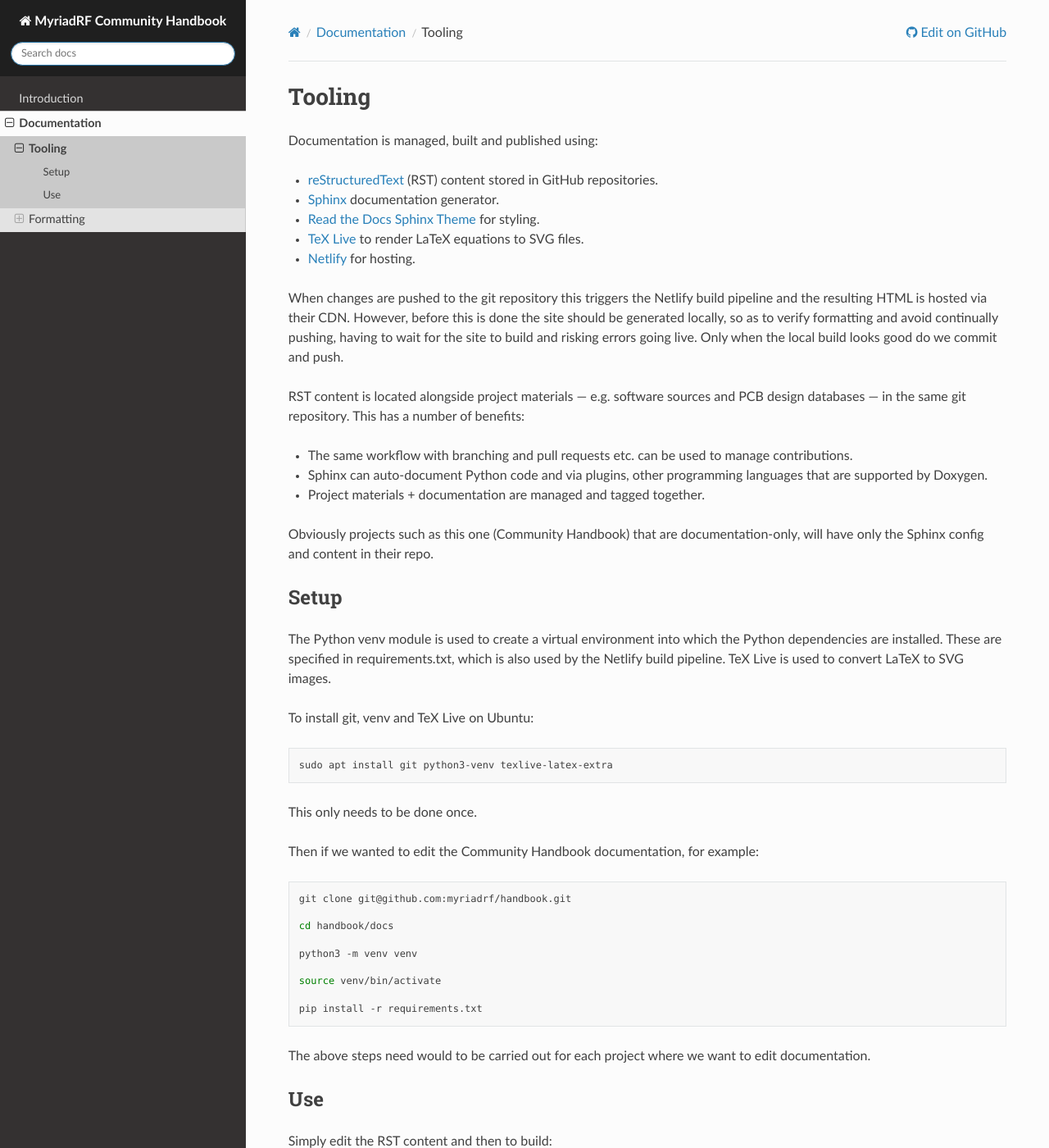
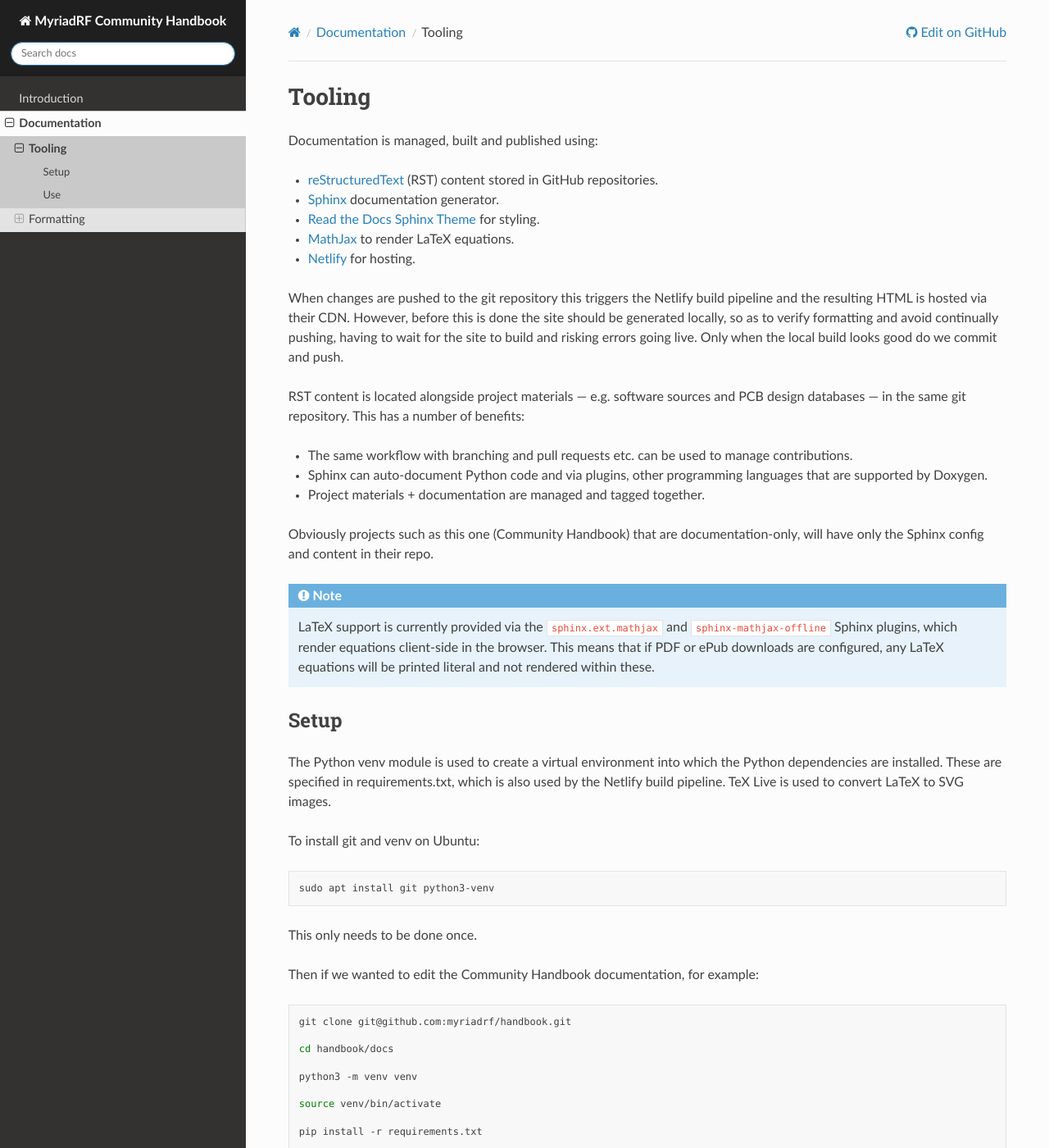
Before and after one commit to myriadrf/handbook, a Sphinx documentation site: the page built from docs/documentation/tooling.rst, in a window 1280 px wide and 1400 px high. Shown: the whole window at 82% size. Built offline with Sphinx 7.4.7 and the Read the Docs theme 2.0.0, drawn with Linux system fonts in a browser that asks for light colours; formulas are drawn with MathJax 3.

Commit message:
No LaTeX in Netlify build image, hence switched from imgmath to mathjax plugin.

```diff
--- a/docs/conf.py
+++ b/docs/conf.py
@@ -36,7 +36,8 @@
 extensions = [
     'sphinx.ext.autosectionlabel',
     'sphinx.ext.intersphinx',
-    'sphinx.ext.imgmath',
+    'sphinx.ext.mathjax',
+    'sphinx-mathjax-offline',
     'sphinx_rtd_theme'
 ]
 
@@ -70,10 +71,12 @@
 autosectionlabel_prefix_document = True
 
 # Generate SVG format images from LaTeX math embedded in RST documents.
-imgmath_image_format = 'svg'
+#imgmath_image_format = 'svg'
 
 # Default size of 12pt for equations is a bit small.
-imgmath_font_size = 16
+#imgmath_font_size = 16
+
+#mathjax_path = 'https://cdn.jsdelivr.net/npm/mathjax@2/MathJax.js?config=TeX-AMS-MML_HTMLorMML'
 
 # -- Options for HTML output -------------------------------------------------
 
--- a/docs/documentation/tooling.rst
+++ b/docs/documentation/tooling.rst
@@ -6,7 +6,7 @@
 * `reStructuredText`_ (RST) content stored in GitHub repositories.
 * `Sphinx`_ documentation generator.
 * `Read the Docs Sphinx Theme`_ for styling.
-* `TeX Live`_ to render LaTeX equations to SVG files.
+* `MathJax`_ to render LaTeX equations.
 * `Netlify`_ for hosting.
 
 When changes are pushed to the git repository this triggers the Netlify build
@@ -28,6 +28,12 @@
 Obviously projects such as this one (Community Handbook) that are
 documentation-only, will have only the Sphinx config and content in their repo.
 
+.. note::
+   LaTeX support is currently provided via the ``sphinx.ext.mathjax`` and
+   ``sphinx-mathjax-offline`` Sphinx plugins, which render equations client-side
+   in the browser. This means that if PDF or ePub downloads are configured,
+   any LaTeX equations will be printed literal and not rendered within these.
+
 Setup
 -----
 
@@ -36,11 +42,11 @@
 is also used by the Netlify build pipeline. TeX Live is used to convert LaTeX to
 SVG images.
 
-To install git, venv and TeX Live on Ubuntu:
+To install git and venv on Ubuntu:
 
 .. code-block:: bash
 
-    sudo apt install git python3-venv texlive-latex-extra
+    sudo apt install git python3-venv
 
 This only needs to be done once.
 
@@ -93,5 +99,5 @@
 .. _reStructuredText: https://www.sphinx-doc.org/en/master/usage/restructuredtext/basics.html
 .. _Sphinx: https://www.sphinx-doc.org
 .. _Read the Docs Sphinx theme: https://sphinx-rtd-theme.readthedocs.io/en/stable/
-.. _TeX Live: https://www.tug.org/texlive/
+.. _MathJax: https://www.mathjax.org/
 .. _Netlify: https://www.netlify.com/
--- a/docs/requirements.txt
+++ b/docs/requirements.txt
@@ -8,12 +8,13 @@
 Jinja2==3.0.1
 MarkupSafe==2.0.1
 packaging==21.0
-Pygments==2.9.0
+Pygments==2.10.0
 pyparsing==2.4.7
 pytz==2021.1
 requests==2.26.0
 snowballstemmer==2.1.0
 Sphinx==4.1.2
+sphinx-mathjax-offline==0.0.1
 sphinx-rtd-theme==0.5.2
 sphinxcontrib-applehelp==1.0.2
 sphinxcontrib-devhelp==1.0.2
```
